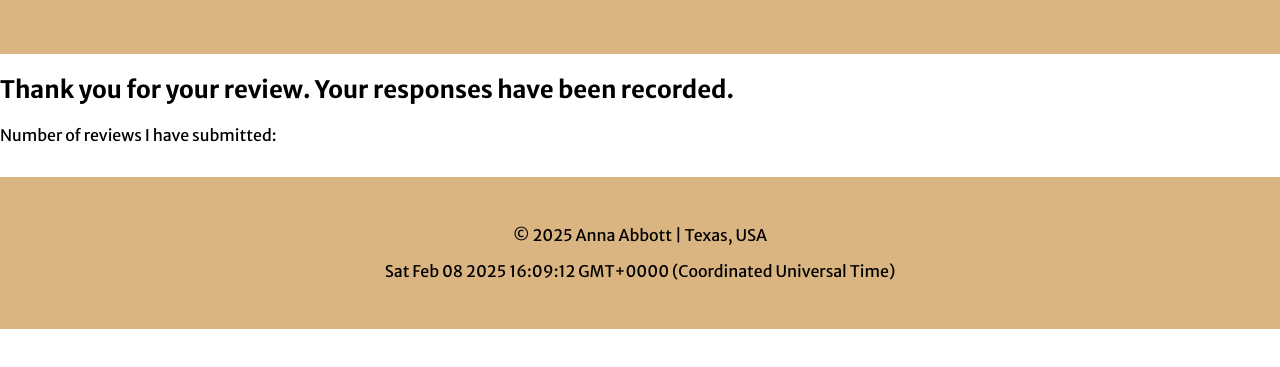
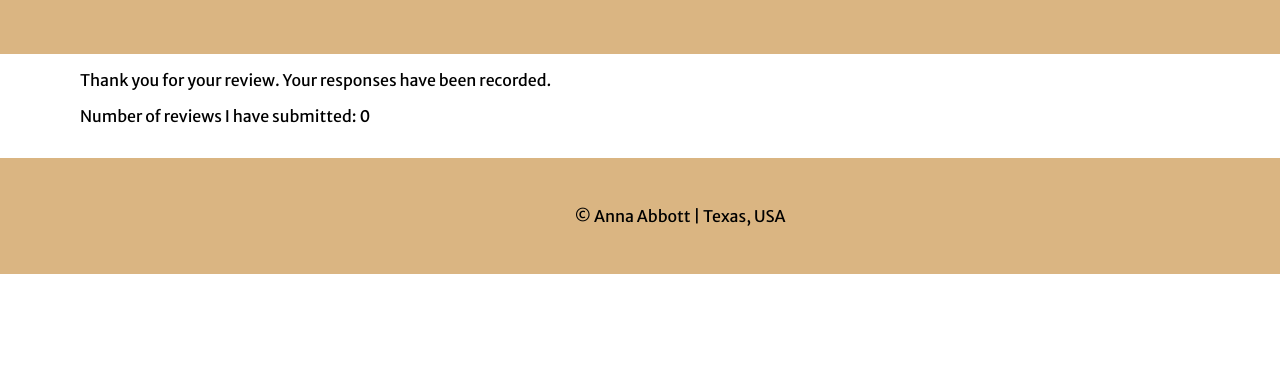
Before and after one commit to annaabbott/wdd131, a plain HTML site: page review.html in a window 1280 px wide. Shown: the part 125-492 px from the top of the page. Drawn offline with Linux system fonts and the light colour scheme.

Commit message:
local storage now working

```diff
--- a/review.html
+++ b/review.html
@@ -14,12 +14,12 @@
     <link
       href="https://fonts.googleapis.com/css2?family=Merriweather+Sans:ital,wght@0,300..800;1,300..800&display=swap"
       rel="stylesheet">
-    <script src="scripts/form.js" defer></script>
+    <script src="scripts/review.js" defer></script>
   </head>
   <body>
     <header><h1>Thank you!</h1></header>
     <main>
-        <h2>Thank you for your review. Your responses have been recorded.</h2>
+        <p>Thank you for your review. Your responses have been recorded.</h2>
         <p >Number of reviews I have submitted: <span class="reviewCount"></span> </p>
 
     </main>
--- a/scripts/form.js
+++ b/scripts/form.js
@@ -5,7 +5,6 @@ const modified = new Date(document.lastModified);
 
 document.getElementById("currentyear").innerHTML = currentYear;
 document.getElementById("lastModified").innerHTML = modified;
-
 
 const products = [
   {
@@ -38,27 +37,31 @@ const products = [
 const productName = document.querySelector("#productName");
 const selectFluxCapacitor = document.createElement("option");
 productName.appendChild(selectFluxCapacitor);
-selectFluxCapacitor.innerText = products[0].name.charAt(0).toUpperCase()+ products[0].name.slice(1);
+selectFluxCapacitor.innerText =
+  products[0].name.charAt(0).toUpperCase() + products[0].name.slice(1);
 selectFluxCapacitor.setAttribute("value", products[0].name);
 const selectPowerLaces = document.createElement("option");
 productName.appendChild(selectPowerLaces);
-selectPowerLaces.innerText = products[1].name.charAt(0).toUpperCase()+ products[1].name.slice(1);
+selectPowerLaces.innerText =
+  products[1].name.charAt(0).toUpperCase() + products[1].name.slice(1);
 selectPowerLaces.setAttribute("value", products[1].name);
 const selectTimeCircuits = document.createElement("option");
 productName.appendChild(selectTimeCircuits);
-selectTimeCircuits.innerText = products[2].name.charAt(0).toUpperCase()+ products[2].name.slice(1);
+selectTimeCircuits.innerText =
+  products[2].name.charAt(0).toUpperCase() + products[2].name.slice(1);
 selectTimeCircuits.setAttribute("value", products[2].name);
 const selectLowVoltageReactor = document.createElement("option");
 productName.appendChild(selectLowVoltageReactor);
-selectLowVoltageReactor.innerText = products[3].name.charAt(0).toUpperCase()+ products[3].name.slice(1);
+selectLowVoltageReactor.innerText =
+  products[3].name.charAt(0).toUpperCase() + products[3].name.slice(1);
 selectLowVoltageReactor.setAttribute("value", products[3].name);
 const selectWarpEqualizer = document.createElement("option");
 productName.appendChild(selectWarpEqualizer);
-selectWarpEqualizer.innerText = products[4].name.charAt(0).toUpperCase()+ products[4].name.slice(1);
+selectWarpEqualizer.innerText =
+  products[4].name.charAt(0).toUpperCase() + products[4].name.slice(1);
 selectWarpEqualizer.setAttribute("value", products[4].name);
 
-const reviewCount = document.querySelector(".reviews");
 let numReviews = Number(window.localStorage.getItem("myReviewCount")) || 0;
-reviewCount.textContent = numReviews;
+console.log(numReviews);
 numReviews++;
-localStorage.setItem("myReviewCount", reviewCount);
+localStorage.setItem("myReviewCount", numReviews);
--- /dev/null
+++ b/scripts/review.js
@@ -0,0 +1,4 @@
+const reviewCount = document.querySelector(".reviewCount");
+let numReviews = Number(window.localStorage.getItem("myReviewCount")) || 0;
+console.log(numReviews);
+reviewCount.textContent = numReviews;
--- a/styles/form.css
+++ b/styles/form.css
@@ -16,6 +16,10 @@ header {
   background-color: var(--primary-color);
   padding: 3rem 3rem;
   text-align: center;
+}
+
+p{
+    margin-left: 5rem;
 }
 
 form {
```
Also changed, not shown: form.html (+1 -1 lines).
